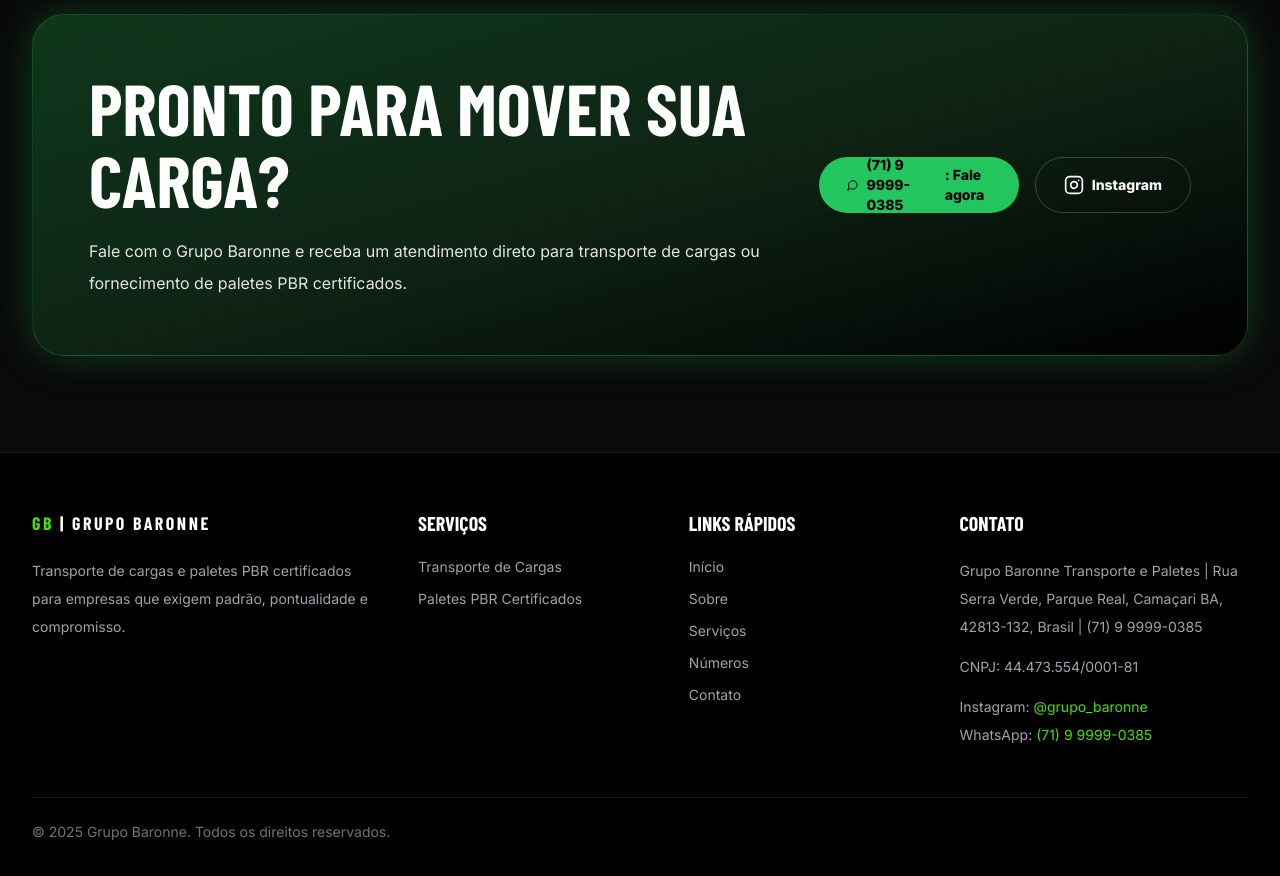
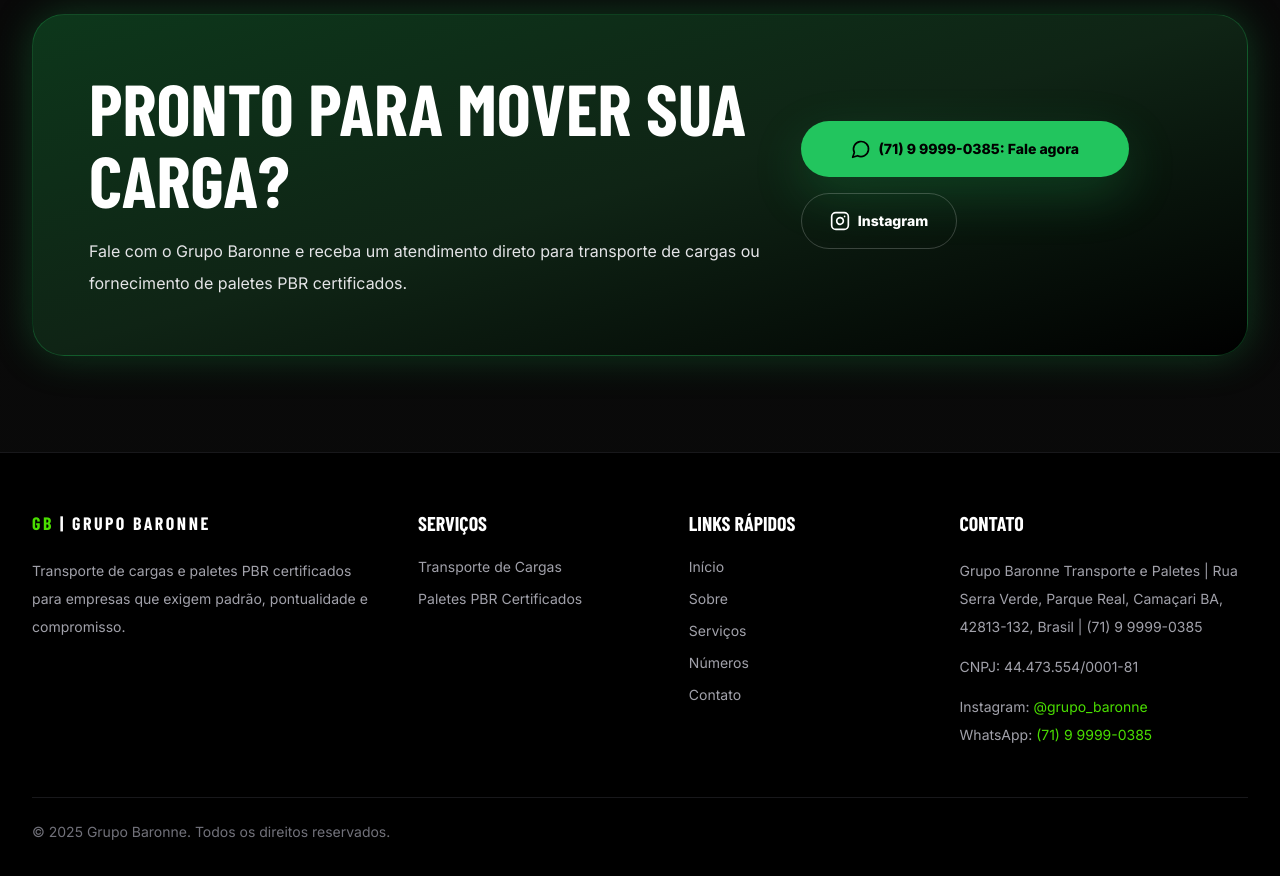
Before and after one commit to asafe750/GRUPO-BARONNE, a Next.js app: page / in a window 1280 px wide. Shown: the part 4360-5236 px from the top of the page. Built offline with nearby package versions, Linux system fonts and the light colour scheme; a web font is replaced by a local one.

Commit message:
Fix CTA button responsiveness

```diff
--- a/components/CTASection.tsx
+++ b/components/CTASection.tsx
@@ -33,23 +33,22 @@
               fornecimento de paletes PBR certificados.
             </p>
           </div>
-          <div className="flex flex-col gap-4 sm:flex-row lg:flex-col xl:flex-row">
+          <div className="flex flex-col gap-4 sm:flex-row sm:flex-wrap lg:flex-col lg:items-start xl:flex-row xl:items-center">
             <a
               href={WHATSAPP.general}
               target="_blank"
               rel="noreferrer"
-              className="inline-flex h-14 items-center justify-center gap-2 rounded-full bg-brand-green px-7 text-sm font-extrabold text-black transition hover:bg-brand-accent"
+              className="inline-flex min-h-14 w-full items-center justify-center gap-2 rounded-full bg-brand-green px-6 text-sm font-extrabold text-black shadow-[0_18px_50px_rgba(34,197,94,0.22)] transition hover:bg-brand-accent sm:w-auto sm:min-w-[20.5rem] sm:whitespace-nowrap"
             >
-              <MessageCircle aria-hidden="true" size={20} />
-              {COMPANY.phoneDisplay}
-              <span className="hidden sm:inline">: Fale agora</span>
-              <span className="sm:hidden"> Fale agora</span>
+              <MessageCircle aria-hidden="true" size={20} className="shrink-0" />
+              <span className="sm:hidden">Fale no WhatsApp</span>
+              <span className="hidden sm:inline">{COMPANY.phoneDisplay}: Fale agora</span>
             </a>
             <a
               href={COMPANY.instagramUrl}
               target="_blank"
               rel="noreferrer"
-              className="inline-flex h-14 items-center justify-center gap-2 rounded-full border border-white/20 px-7 text-sm font-extrabold text-white transition hover:border-brand-green hover:text-brand-accent"
+              className="inline-flex min-h-14 w-full items-center justify-center gap-2 rounded-full border border-white/20 px-7 text-sm font-extrabold text-white transition hover:border-brand-green hover:text-brand-accent sm:w-auto"
             >
               <Instagram aria-hidden="true" size={20} />
               Instagram
```
